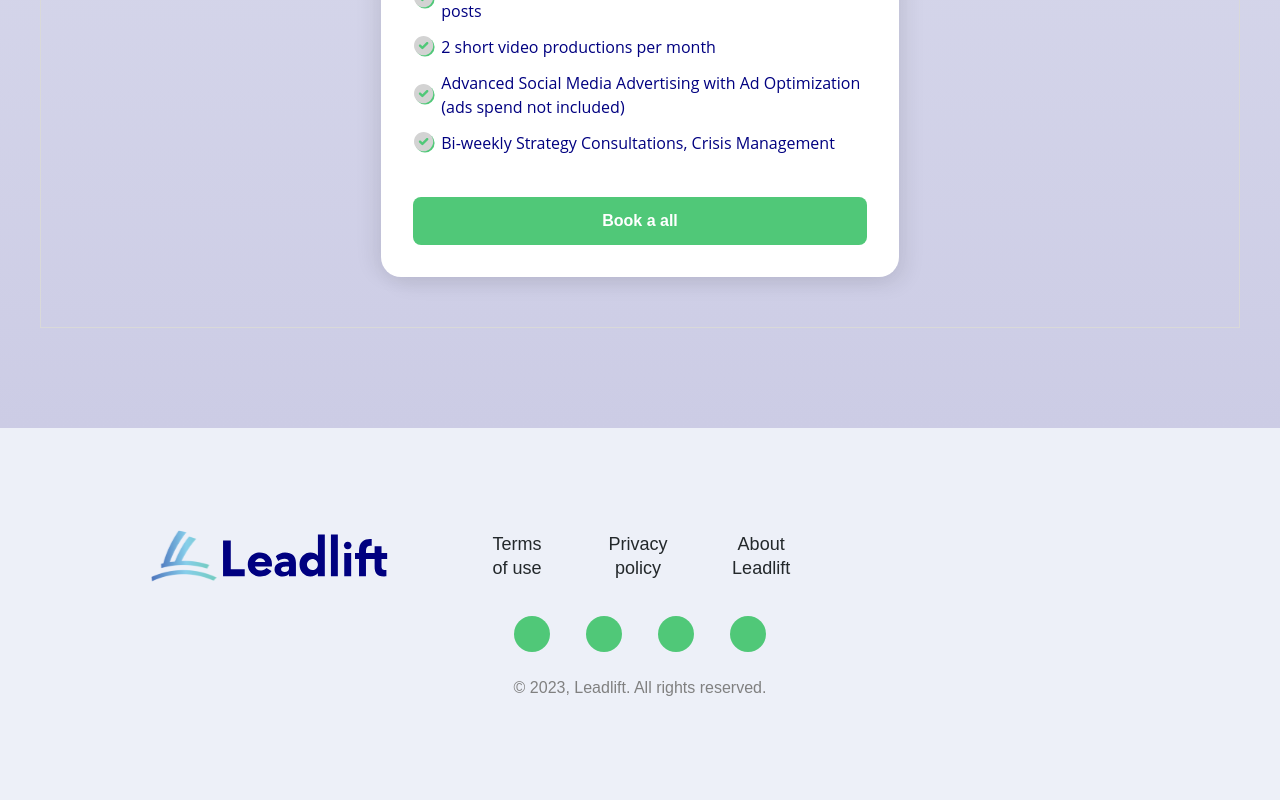
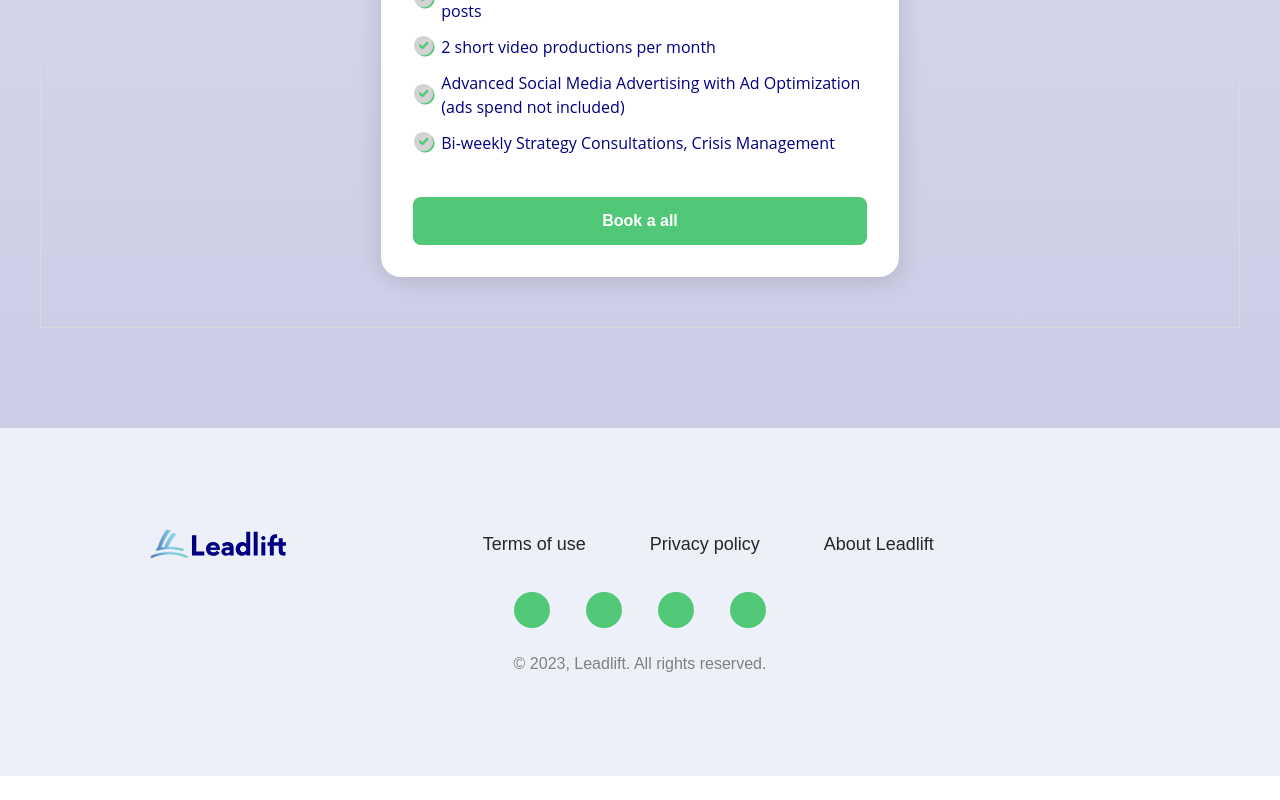
Before and after one commit to leadliftio/leadlift-website, a React (Create React App) app: page /pricing in a window 1280 px wide. Shown: the part 1513-2313 px from the top of the page. After the commit the page ends 2289 px from the top, so only its background shows below. Built offline with nearby package versions, Linux system fonts and the light colour scheme; some icons are missing; what buttercms would draw is missing.

Commit message:
refactors, framing

```diff
--- a/src/Components/Footer/index.tsx
+++ b/src/Components/Footer/index.tsx
@@ -1,12 +1,8 @@
 import React from "react";
-import {
-  FaLinkedinIn,
-  FaTwitter,
-  FaFacebookF,
-  FaInstagram,
-} from "react-icons/fa6";
+import { FaFacebookF, FaInstagram, FaLinkedinIn, FaTwitter } from "react-icons/fa6";
+import { Link } from "react-router-dom";
+
 import brandLogo from "../Assets/Images/brandLogo.svg";
-import { Link } from "react-router-dom";
 
 const Footer = () => {
   return (
@@ -14,13 +10,15 @@ const Footer = () => {
       <div className="container max-w-[1200px] mx-auto">
         <div className="w-full flex flex-col">
           <div className="footer-links md:mb-8 flex flex-col md:flex-row items-start md:items-center justify-between gap-[18px]">
-            <div className="flex w-[95px] md:flex-1">
-              <img src={brandLogo} alt="" className="" />
+            <div className="flex">
+              <Link to={"/"} className="">
+                <img src={brandLogo} alt="LeadLift" className="h-[32px]" />
+              </Link>
             </div>
-            <ul className="flex flex-1 flex-wrap md:flex-nowrap text-center justify-center items-center gap-8 gap-y-[10px] md:gap-16 px-5">
+            <ul className="flex flex-wrap md:flex-nowrap text-center justify-center items-center gap-8 gap-y-[10px] md:gap-16 px-5">
               <Link
                 to="/terms-of-use"
-                className="font-outfit text-brandBlack text-base md:text-[18px] font-normal">
+                className="font-outfit text-brandBlack text-base md:text-[18px] font-normal flex-1 flex-grow flex-nowrap flex">
                 Terms of use
               </Link>
               <Link
@@ -34,7 +32,7 @@ const Footer = () => {
                 About Leadlift
               </Link>
             </ul>
-            <div className="flex-1"></div>
+            <div className=""></div>
           </div>
           <div className="social-media w-full flex items-center justify-center gap-9 mb-6">
             <Link
--- a/src/Components/Pages/HomePage/Services/index.tsx
+++ b/src/Components/Pages/HomePage/Services/index.tsx
@@ -1,14 +1,8 @@
 import React from "react";
+
+import { ArchiveIcon, CommandIcon, DocumentFilterIcon, OutlineLogo, WalletIcon } from "../../../Assets/Icons";
+import gradientIllustration from "../../../Assets/Images/gradientIllustration_2.png";
 import gradientLogo from "../../../Assets/Images/gradientLogo.png";
-import gradientIllustration from "../../../Assets/Images/gradientIllustration_2.png";
-
-import {
-  ArchiveIcon,
-  CommandIcon,
-  DocumentFilterIcon,
-  OutlineLogo,
-  WalletIcon,
-} from "../../../Assets/Icons";
 import person1 from "../../../Assets/Images/person1_1.png";
 import person2 from "../../../Assets/Images/person2.png";
 import ServiceCard from "./ServiceCard";
@@ -16,7 +10,7 @@ import ServiceCard from "./ServiceCard";
 const OurServices = () => {
   return (
     <div>
-      <div className="container mx-auto">
+      <div className="container max-w-[1200px] mx-auto">
         <div className="w-full bg-white z-[1000] relative">
           <div className="pt-[20px] pb-[16px] lg:py-[40px] mx-auto flex justify-center">
             <p className="font-montserrat font-bold text-brandBlue text-[28px] lg:text-[45px]">
--- a/src/Components/Pages/Services/ServicesCta.tsx
+++ b/src/Components/Pages/Services/ServicesCta.tsx
@@ -1,4 +1,5 @@
 import React from "react";
+
 import cta_image from "../../Assets/Images/cta.png";
 
 export const TextPill = ({ children }: any) => {
@@ -12,7 +13,7 @@ export const TextPill = ({ children }: any) => {
 const ServicesCta = () => {
   return (
     <div className="w-full h-full lg:h-[850px] bg-[#CCCCE5]">
-      <div className="container mx-auto w-full h-full flex justify-center items-center relative py-[50px] px-[16px] lg:px-0">
+      <div className="container max-w-[1200px] mx-auto w-full h-full flex justify-center items-center relative py-[50px] px-[16px] lg:px-0">
         <div className="">
           <div className="flex items-center flex-wrap justify-between gap-4 mb-[20px] lg:mb-0">
             <div className="relative lg:absolute lg:top-[100px] lg:left-[16%]">
@@ -23,7 +24,7 @@ const ServicesCta = () => {
             </div>
           </div>{" "}
           <div className="flex items-center flex-wrap justify-between gap-4 mb-[50px] lg:mb-0">
-            <div className="relative lg:absolute lg:bottom-[214px] lg:left-[150px]">
+            <div className="relative lg:absolute lg:bottom-[214px] lg:left-[0px]">
               <TextPill>Transparent Reporting</TextPill>
             </div>
             <div className="relative lg:absolute lg:bottom-[100px] lg:left-[25%]">
@@ -47,7 +48,7 @@ const ServicesCta = () => {
             </div>
           </div>
           <div className="flex items-center justify-between flex-wrap gap-3 mt-[20px] lg:mt-0">
-            <div className="relative lg:absolute lg:bottom-[235px] lg:right-[234px]">
+            <div className="relative lg:absolute lg:bottom-[235px] lg:right-[0px]">
               <TextPill>Save Time</TextPill>
             </div>
             <div className="relative lg:absolute lg:bottom-[50%] lg:left-[217px]">
```
